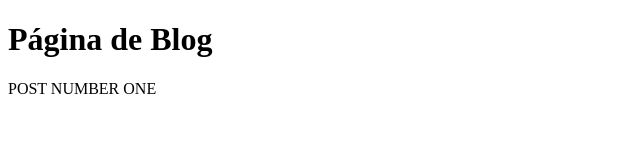
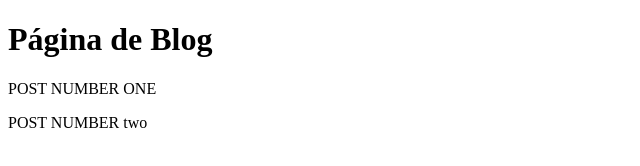
Before and after one commit to Guilherme-Daneliv23/aprendendo_git, a plain HTML site: page blog.html in a window 1280 px wide. Shown: the whole page, without its empty margins (0-640 px from the left). Drawn offline with Linux system fonts and the light colour scheme.

Commit message:
Modificando a página de blog

```diff
--- a/blog.html
+++ b/blog.html
@@ -8,6 +8,7 @@
 <body>
     <h1>Página de Blog</h1>
     <p>POST NUMBER ONE</p>
+    <p>POST NUMBER two</p>
 
 </body>
 </html>
```
